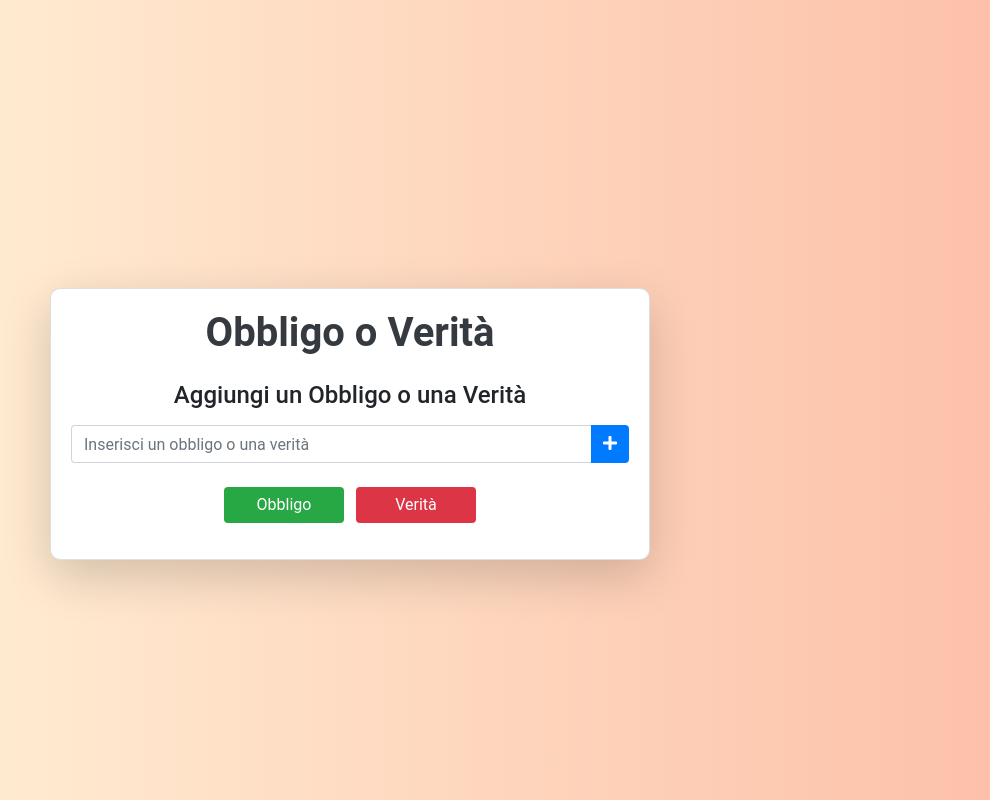
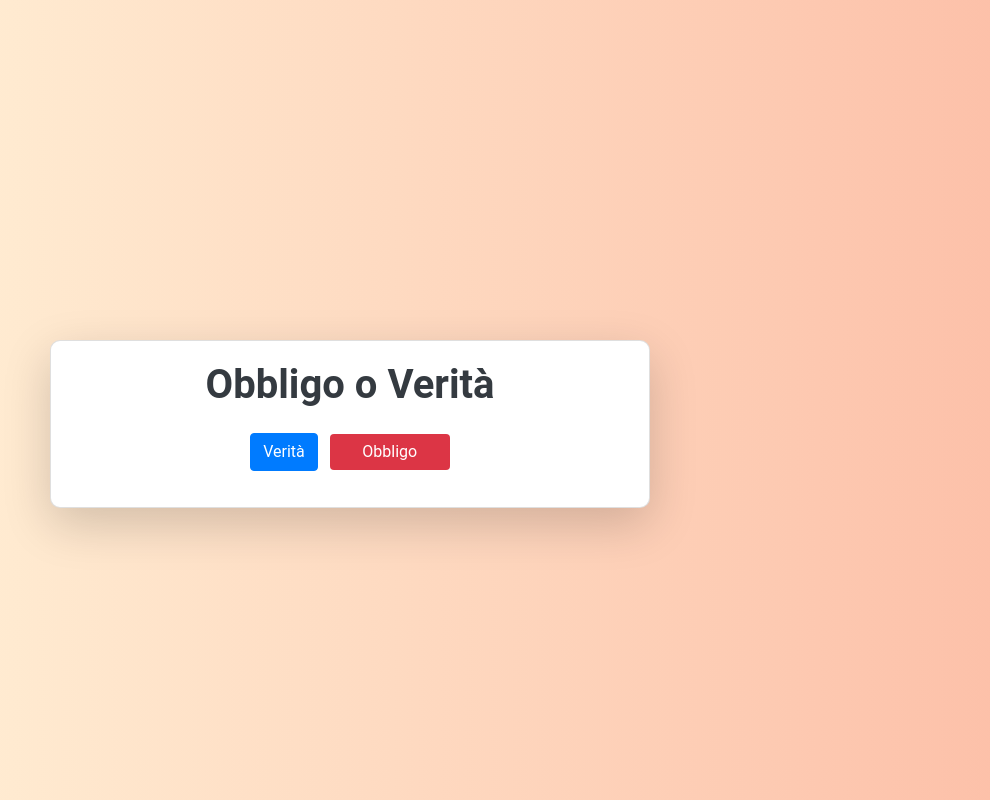
Before and after one commit to kevin22003/obbligo, a plain HTML site: page index.html in a window 1280 px wide. Shown: the whole page, without its empty margins (35-1025 px from the left). Drawn offline with nearby package versions, Linux system fonts and the light colour scheme.

Commit message:
Update index.html

```diff
--- a/index.html
+++ b/index.html
@@ -10,22 +10,13 @@
 </head>
 <body>
     <div class="container mt-5">
-        <div class="card shadow-lg">
-            <div class="card-body text-center">
+        <div class="card shadow-lg text-center">
+            <div class="card-body">
                 <h1 class="card-title mb-4">Obbligo o Verità</h1>
-                <div class="input-section mb-4">
-                    <h2 class="h4 mb-3">Aggiungi un Obbligo o una Verità</h2>
-                    <div class="input-group">
-                        <input type="text" id="inputText" class="form-control" placeholder="Inserisci un obbligo o una verità">
-                        <div class="input-group-append">
-                            <button class="btn btn-primary" onclick="addTask()"><i class="fas fa-plus"></i></button>
-                        </div>
-                    </div>
-                </div>
-                <div class="display-section">
-                    <button class="btn btn-success mr-2 mb-3" onclick="showTask('obbligo')">Obbligo</button>
-                    <button class="btn btn-danger mb-3" onclick="showTask('verità')">Verità</button>
-                    <div id="taskDisplay" class="task-display p-3"></div>
+                <div id="taskDisplay" class="task-display p-3 mb-4"></div>
+                <div class="button-group">
+                    <button class="btn btn-primary mr-2 mb-3" onclick="showTask('verità')">Verità</button>
+                    <button class="btn btn-danger mb-3" onclick="showTask('obbligo')">Obbligo</button>
                 </div>
             </div>
         </div>
```
